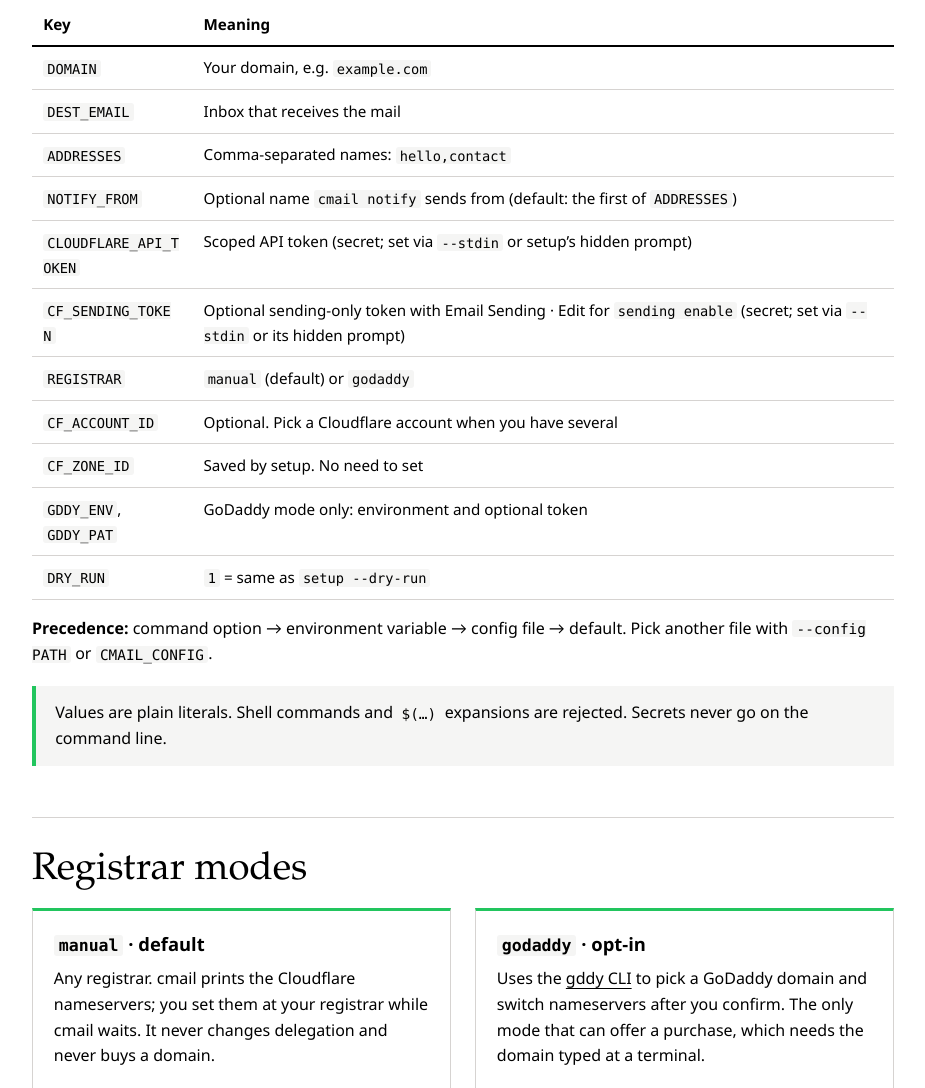
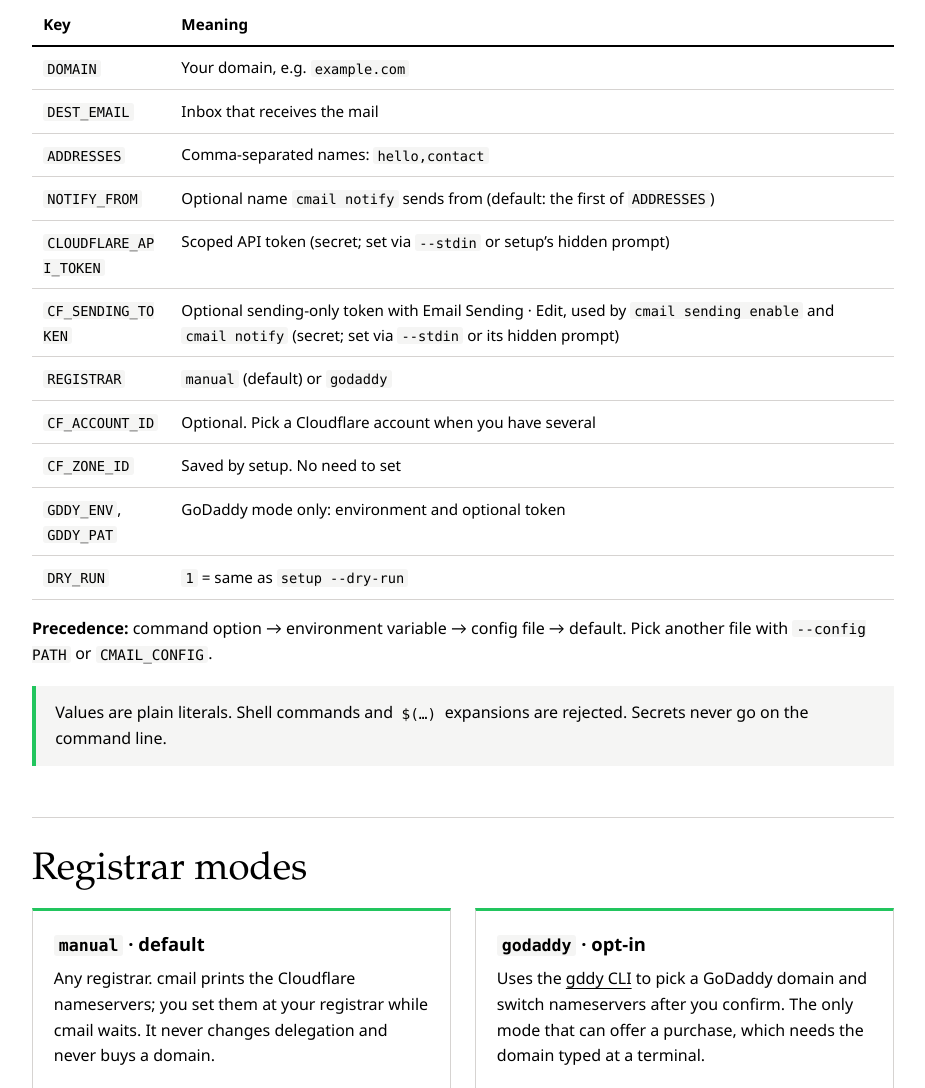
Before and after one commit to luongnv89/cmail, a plain HTML site: page docs/docs.html in a window 1280 px wide. Shown: the part 3372-4460 px from the top of the page, without its empty margins (306-1231 px from the left). Drawn offline with Linux system fonts and the light colour scheme.

Commit message:
docs(cli): say CF_SENDING_TOKEN is used by cmail notify too (#44)

```diff
--- a/docs/docs.html
+++ b/docs/docs.html
@@ -117,7 +117,7 @@ cmail config check</code></pre>
             <tr><td><code>ADDRESSES</code></td><td>Comma-separated names: <code>hello,contact</code></td></tr>
             <tr><td><code>NOTIFY_FROM</code></td><td>Optional name <code>cmail notify</code> sends from (default: the first of <code>ADDRESSES</code>)</td></tr>
             <tr><td><code>CLOUDFLARE_API_TOKEN</code></td><td>Scoped API token (secret; set via <code>--stdin</code> or setup’s hidden prompt)</td></tr>
-            <tr><td><code>CF_SENDING_TOKEN</code></td><td>Optional sending-only token with Email Sending · Edit for <code>sending enable</code> (secret; set via <code>--stdin</code> or its hidden prompt)</td></tr>
+            <tr><td><code>CF_SENDING_TOKEN</code></td><td>Optional sending-only token with Email Sending · Edit, used by <code>cmail sending enable</code> and <code>cmail notify</code> (secret; set via <code>--stdin</code> or its hidden prompt)</td></tr>
             <tr><td><code>REGISTRAR</code></td><td><code>manual</code> (default) or <code>godaddy</code></td></tr>
             <tr><td><code>CF_ACCOUNT_ID</code></td><td>Optional. Pick a Cloudflare account when you have several</td></tr>
             <tr><td><code>CF_ZONE_ID</code></td><td>Saved by setup. No need to set</td></tr>
```
Also changed, not shown: 1 other file.
